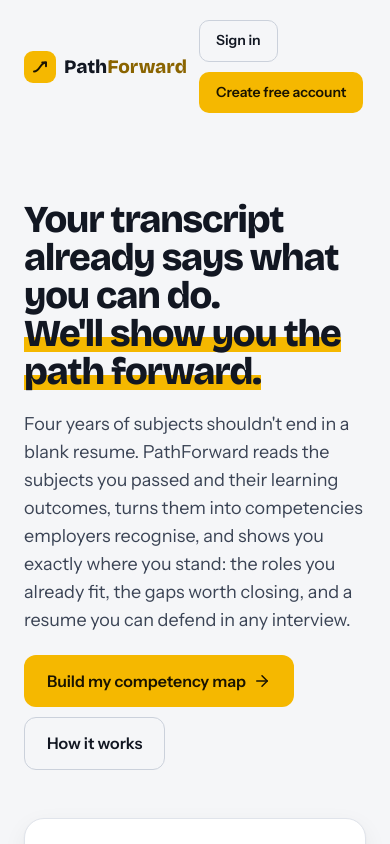
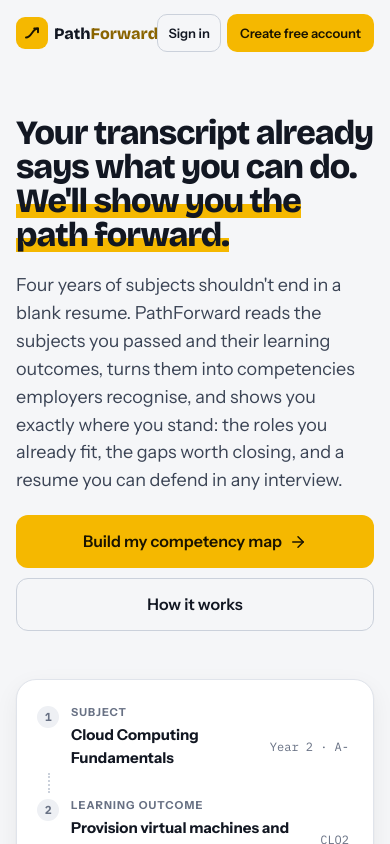
Before and after one commit to yashhgill/airesume-huawei-ict, a React (Vite) app in the folder web/: page / in a window 390 px wide. Shown: the top 844 px of the page. Built offline with nearby package versions, Linux system fonts and the light colour scheme.

Commit message:
Add files via upload

```diff
--- a/web/src/styles.css
+++ b/web/src/styles.css
@@ -430,6 +430,18 @@
   .skill-list li { grid-template-columns: 1fr auto auto; }
   .skill-list li .tag { display: none; }
   .paper-wrap { margin: 0 -16px; padding: 0 16px 20px; }
+  .landing { padding: 14px 16px 32px; gap: 40px; grid-template-columns: minmax(0, 1fr); }
+  .landing > *, .hero > * { min-width: 0; }
+  .landing__nav .row { gap: 6px; flex-wrap: nowrap; }
+  .landing__nav .btn { padding: 8px 12px; font-size: 13px; white-space: nowrap; }
+  .landing__nav .brand { min-width: 0; font-size: 16px; gap: 6px; }
+  .landing__nav .btn--ghost { padding: 8px 10px; }
+  .brand__mark { flex-shrink: 0; }
+  .hero h1 { font-size: 34px; }
+  .hero .row .btn { flex: 1 1 100%; justify-content: center; }
+  input, select, textarea { font-size: 16px; }
+  .modal, .dialog { max-height: 100dvh; }
+  body { overflow-x: hidden; }
 }
 @media (prefers-reduced-motion: reduce) { *, *::before, *::after { animation: none !important; transition: none !important; } }
 
```
